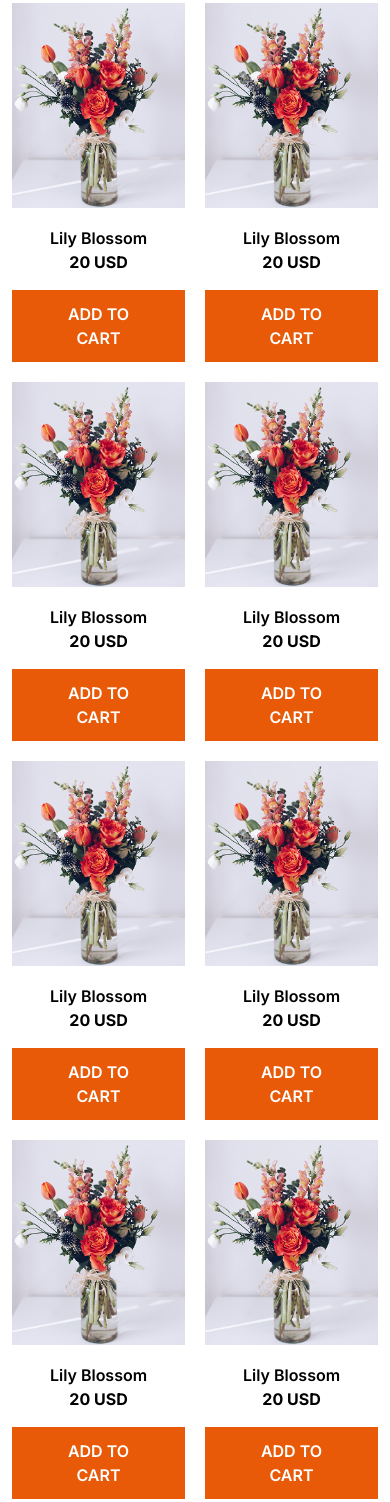
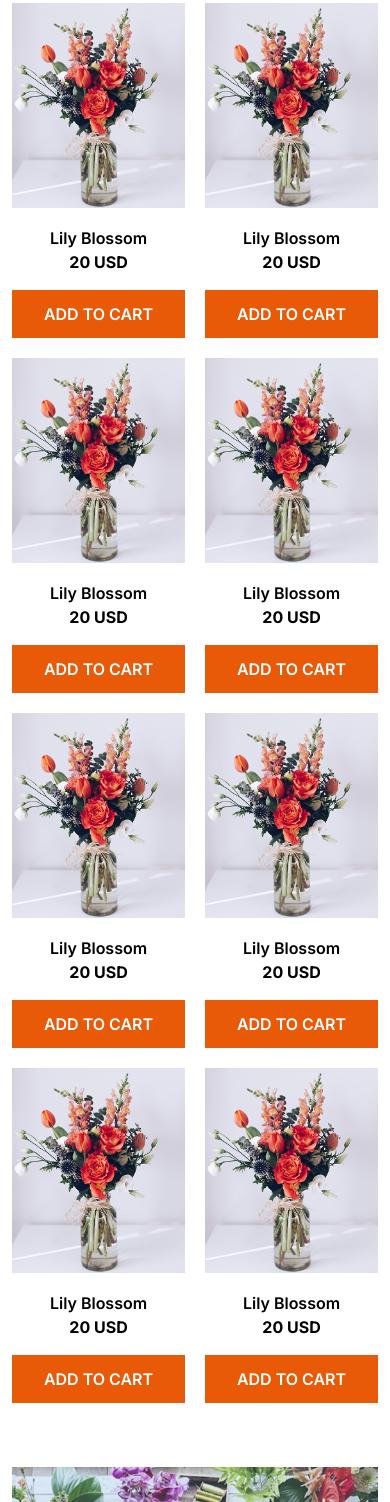
Before and after one commit to emonsimply/B12A02-Flower-Shop, a plain HTML site: page index.html in a window 390 px wide. Shown: the part 791-2293 px from the top of the page. Drawn offline with nearby package versions, Linux system fonts and the light colour scheme.

Commit message:
Our plants section and email input correction.

```diff
--- a/index.html
+++ b/index.html
@@ -106,7 +106,7 @@
             <p class="font-bold">20 USD</p>
           </div>
           <button
-            class="btn bg-[#E95A08] w-full text-white font-semibold px-10 py-3"
+            class="btn bg-[#E95A08] w-full text-white font-semibold px-6 md:px-10 py-3"
           >
             ADD TO CART
           </button>
@@ -118,7 +118,7 @@
             <p class="font-bold">20 USD</p>
           </div>
           <button
-            class="btn bg-[#E95A08] w-full text-white font-semibold px-10 py-3"
+            class="btn bg-[#E95A08] w-full text-white font-semibold px-6 md:px-10 py-3"
           >
             ADD TO CART
           </button>
@@ -130,7 +130,7 @@
             <p class="font-bold">20 USD</p>
           </div>
           <button
-            class="btn bg-[#E95A08] w-full text-white font-semibold px-10 py-3"
+            class="btn bg-[#E95A08] w-full text-white font-semibold px-6 md:px-10 py-3"
           >
             ADD TO CART
           </button>
@@ -142,7 +142,7 @@
             <p class="font-bold">20 USD</p>
           </div>
           <button
-            class="btn bg-[#E95A08] w-full text-white font-semibold px-10 py-3"
+            class="btn bg-[#E95A08] w-full text-white font-semibold px-6 md:px-10 py-3"
           >
             ADD TO CART
           </button>
@@ -154,7 +154,7 @@
             <p class="font-bold">20 USD</p>
           </div>
           <button
-            class="btn bg-[#E95A08] w-full text-white font-semibold px-10 py-3"
+            class="btn bg-[#E95A08] w-full text-white font-semibold px-6 md:px-10 py-3"
           >
             ADD TO CART
           </button>
@@ -166,7 +166,7 @@
             <p class="font-bold">20 USD</p>
           </div>
           <button
-            class="btn bg-[#E95A08] w-full text-white font-semibold px-10 py-3"
+            class="btn bg-[#E95A08] w-full text-white font-semibold px-6 md:px-10 py-3"
           >
             ADD TO CART
           </button>
@@ -178,7 +178,7 @@
             <p class="font-bold">20 USD</p>
           </div>
           <button
-            class="btn bg-[#E95A08] w-full text-white font-semibold px-10 py-3"
+            class="btn bg-[#E95A08] w-full text-white font-semibold px-6 md:px-10 py-3"
           >
             ADD TO CART
           </button>
@@ -190,7 +190,7 @@
             <p class="font-bold">20 USD</p>
           </div>
           <button
-            class="btn bg-[#E95A08] w-full text-white font-semibold px-10 py-3"
+            class="btn bg-[#E95A08] w-full text-white font-semibold px-6 md:px-10 py-3"
           >
             ADD TO CART
           </button>
@@ -313,7 +313,7 @@
         <input
           type="email"
           placeholder="Write email"
-          class="md:w-2xl bg-white px-4 py-4"
+          class="w-55 md:w-2xl bg-white px-4 py-4"
         />
         <button
           type="submit"
```
